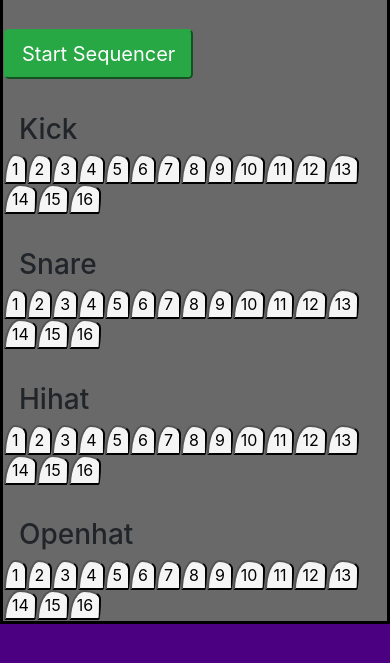
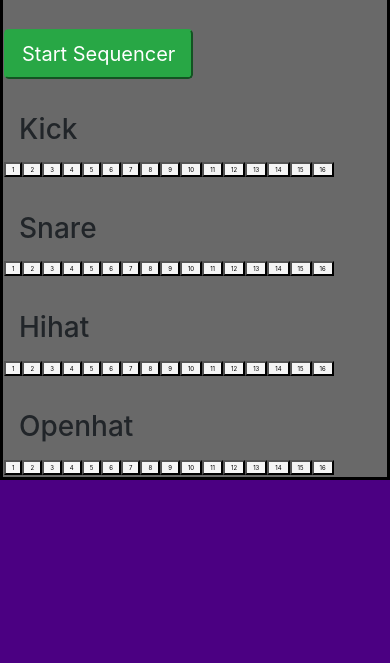
Before and after one commit to EricFrancey/Rhythm-Rocks, a plain HTML site: page index.html in a window 390 px wide. Shown: the part 55-718 px from the top of the page. Drawn offline with nearby package versions, Linux system fonts and the light colour scheme.

Commit message:
responsiveness update

```diff
--- a/styles.css
+++ b/styles.css
@@ -103,4 +103,9 @@ color: whitesmoke;
     margin-right: 0%;
     margin-top: 0%
   }
+
+  button {
+    border-radius: 0px;
+    font-size: 6px;
+  }
 }
```
